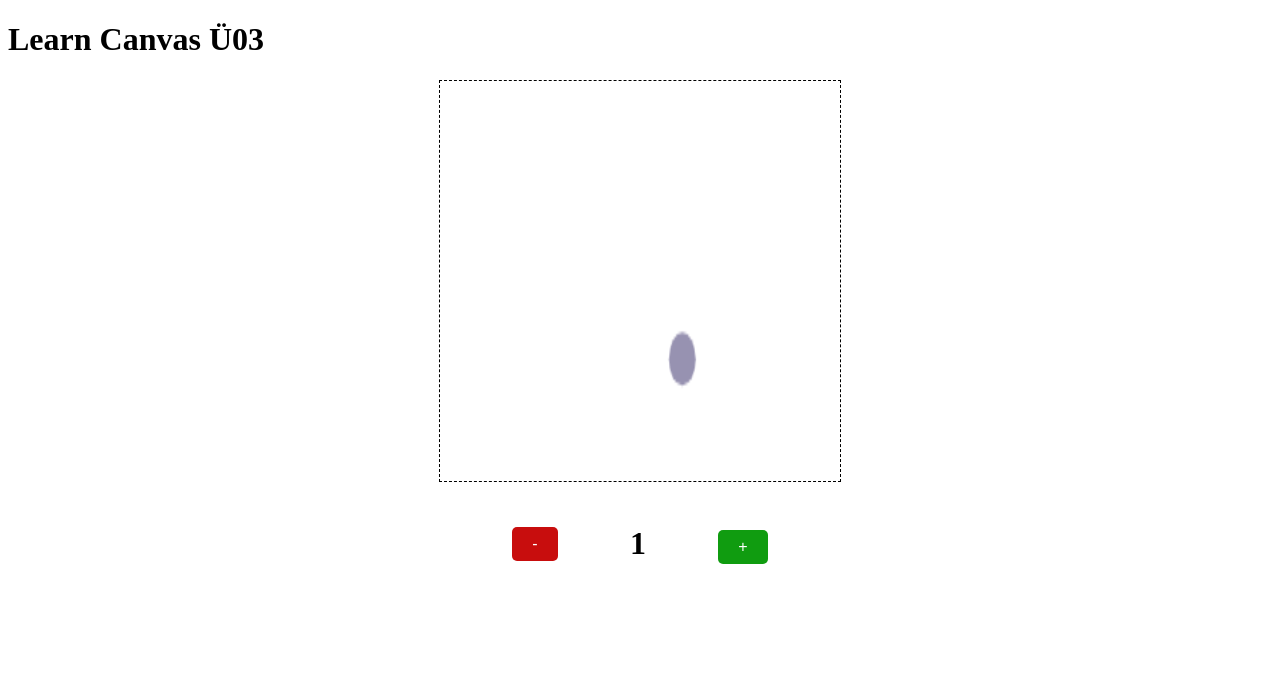
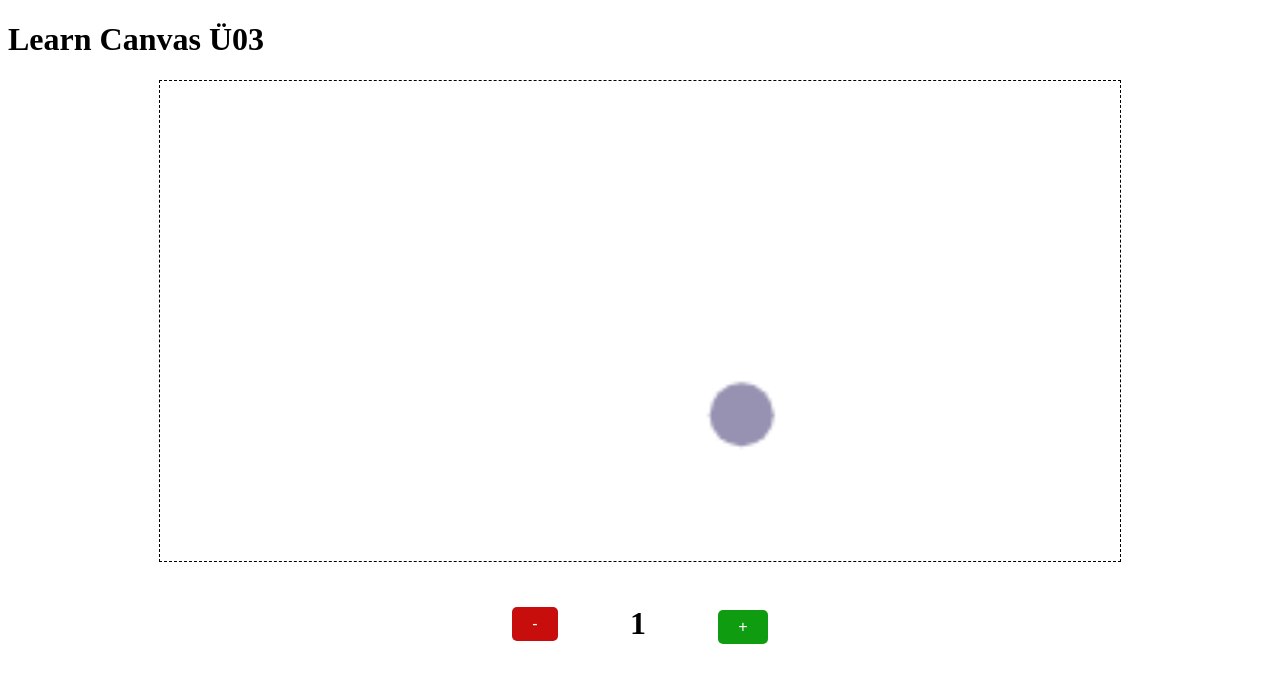
Before and after one commit to MohamadAlaskari/Labor, a plain HTML site: page übung 3 (Canvas)/index.html in a window 1280 px wide. Drawn offline with Linux system fonts and the light colour scheme.

Commit message:
canvas width und hight ändern

```diff
--- a/übung 3 (Canvas)/style.css
+++ b/übung 3 (Canvas)/style.css
@@ -7,8 +7,8 @@
 }
 
 #myCanvas {
-    width: 400px;
-    height: 400px;
+    max-width: 80vw;
+    min-height: 60vh;
 }
 
 .form {
```
